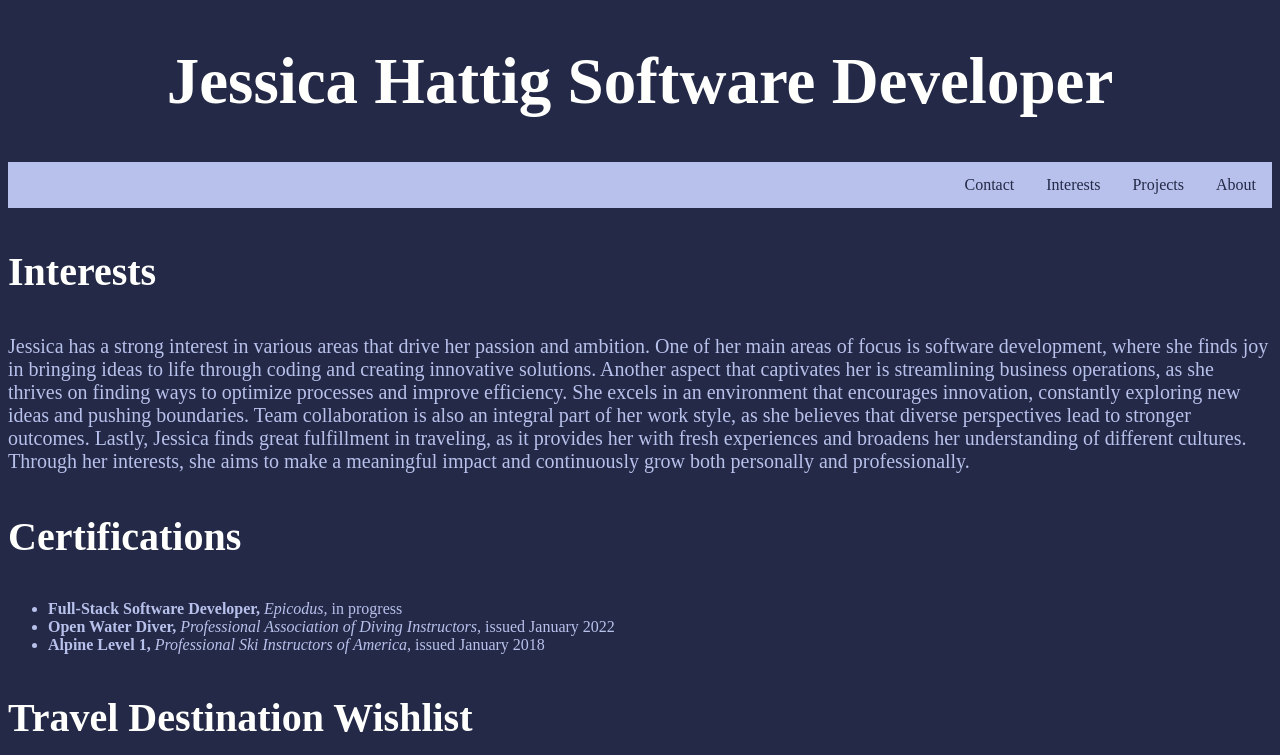
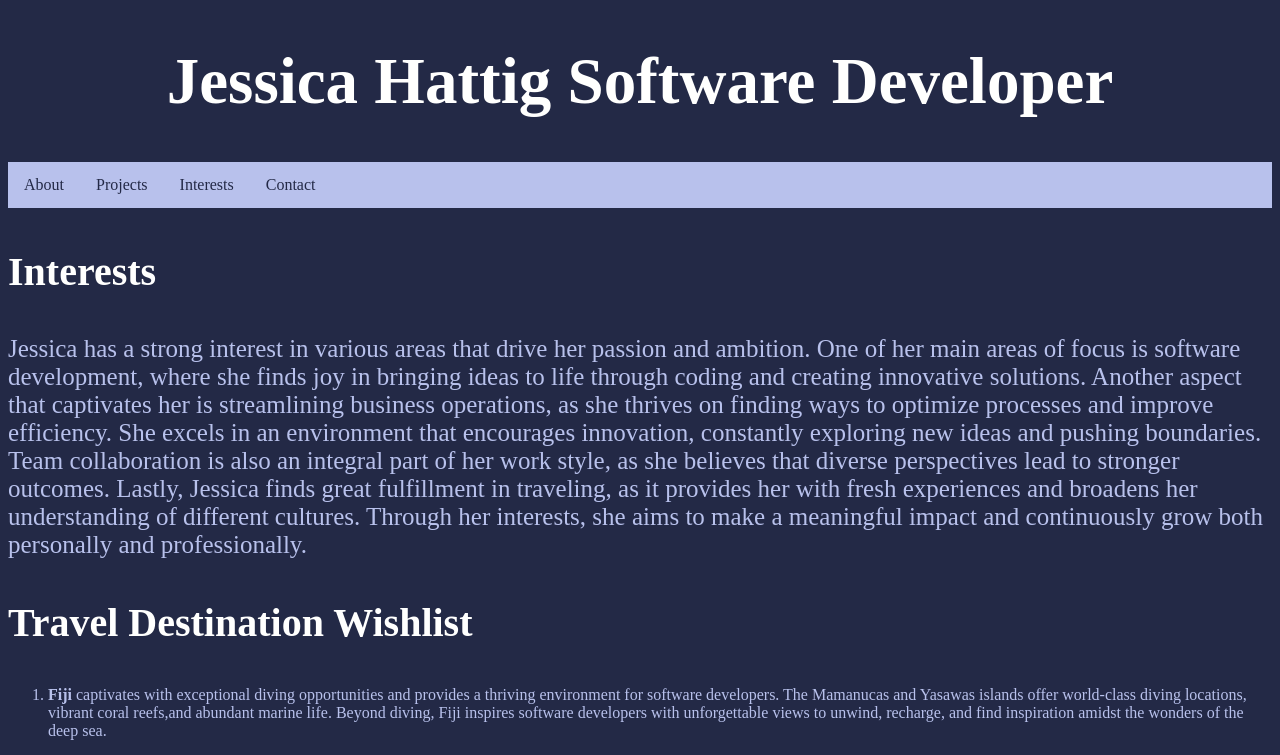
Before and after one commit to jessicahattig/Portfolio, a plain HTML site: page interests.html in a window 1280 px wide. Shown: the top 755 px of the page. Drawn offline with Linux system fonts and the light colour scheme.

Commit message:
Moving around context to more fitting html files.

```diff
--- a/css/styles.css
+++ b/css/styles.css
@@ -13,7 +13,7 @@ img {
   height: 300px;
   width: 300px;
   image-rendering: auto;
-  float: left;
+  float: right;
 }
 
 .navbar ul {
@@ -25,7 +25,7 @@ img {
 }
 
 .navbar li {
-  float: right;
+  float: left;
 }
 
 .navbar li a {
@@ -48,11 +48,12 @@ img {
 
 .about p {
   color: #b8c1ec;
-  font-size: 20px;
+  font-size: 25px;
 }
 
 .about ul {
   color: #b8c1ec;
+  font-size: 25px;
 }
 
 .about ol {
--- a/interests.html
+++ b/interests.html
@@ -21,13 +21,13 @@
 <div class="about">
   <h3>Interests</h3>
   <p>Jessica has a strong interest in various areas that drive her passion and ambition. One of her main areas of focus is software development, where she finds joy in bringing ideas to life through coding and creating innovative solutions. Another aspect that captivates her is streamlining business operations, as she thrives on finding ways to optimize processes and improve efficiency. She excels in an environment that encourages innovation, constantly exploring new ideas and pushing boundaries. Team collaboration is also an integral part of her work style, as she believes that diverse perspectives lead to stronger outcomes. Lastly, Jessica finds great fulfillment in traveling, as it provides her with fresh experiences and broadens her understanding of different cultures. Through her interests, she aims to make a meaningful impact and continuously grow both personally and professionally.</p>
-  <h3>Certifications</h3>
+  <!-- <h3>Certifications</h3>
   <ul>
     <li><strong>Full-Stack Software Developer,</strong> <em>Epicodus, </em>in progress</li>
     <li><strong>Open Water Diver,</strong> <em>Professional Association of Diving Instructors, </em>issued January
       2022</li>
     <li><strong>Alpine Level 1,</strong> <em>Professional Ski Instructors of America, </em>issued January 2018</li>
-  </ul>
+  </ul> -->
 
 
   <h3>Travel Destination Wishlist</h3>
```
Also changed, not shown: index.html (+1 -23 lines).
